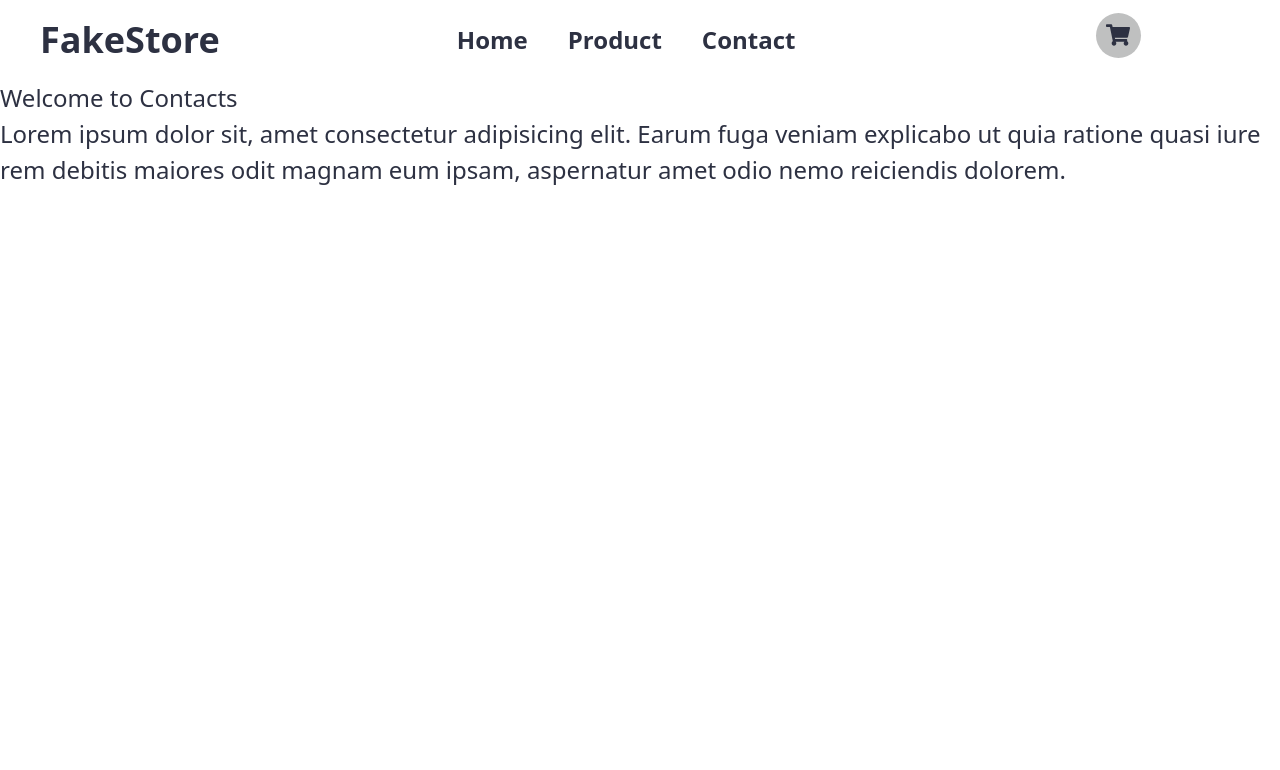
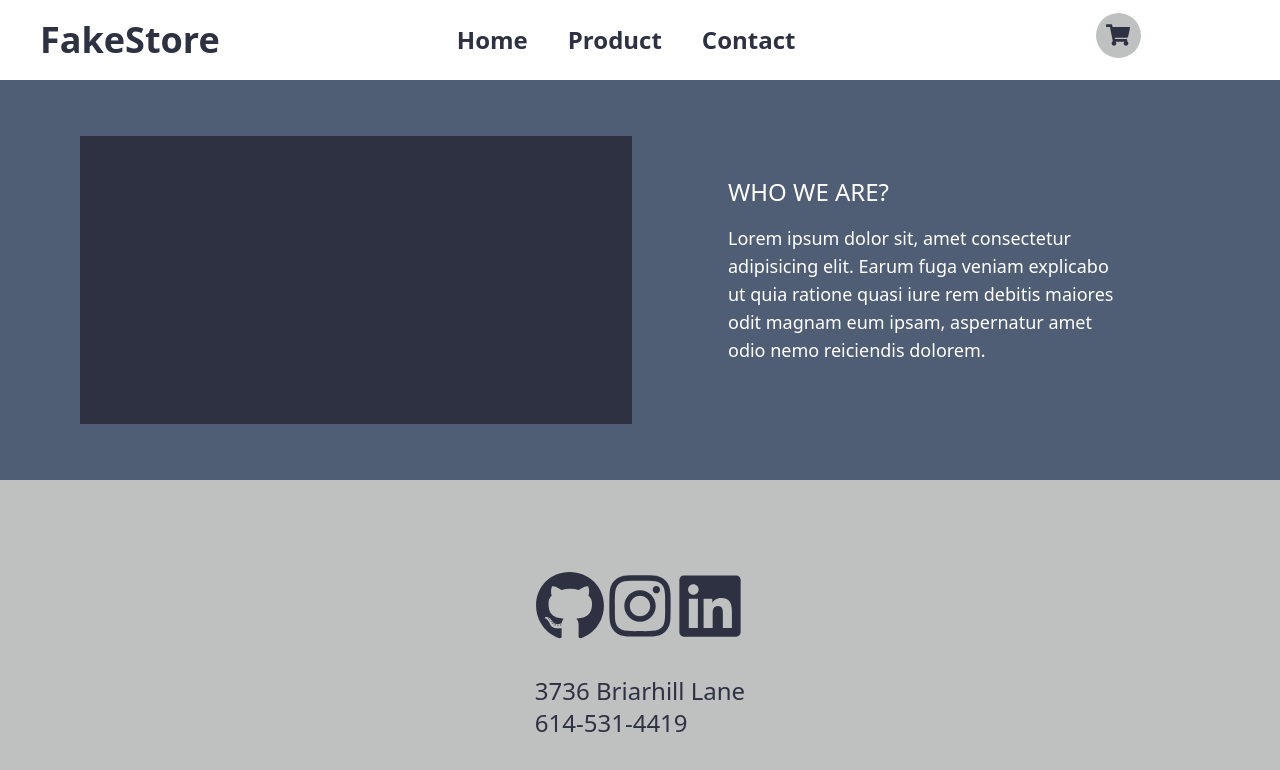
Before and after one commit to haroldm2598/Project-ecommerce, a React (Vite) app: page /Contact in a window 1280 px wide. Shown: the top 770 px of the page. Built offline with nearby package versions, Linux system fonts and the light colour scheme.

Commit message:
Add: product and contanct page

```diff
--- a/src/assets/styles/main.scss
+++ b/src/assets/styles/main.scss
@@ -23,6 +23,7 @@ body {
 	}
 }
 
-.homeContainer {
+.homeContainer,
+.productContainer {
 	background-color: $semiLight-color;
 }
--- a/src/components/Card.jsx
+++ b/src/components/Card.jsx
@@ -1,4 +1,5 @@
 import '../assets/styles/main.scss';
+import { FaShoppingCart } from 'react-icons/fa';
 
 export default function Card({ image, title, price }) {
 	return (
@@ -7,11 +8,16 @@ export default function Card({ image, title, price }) {
 				<img
 					src={image}
 					alt='homepage image'
-					className='w-full h-96 object-cover'
+					className='w-full h-72 object-cover'
 				/>
-				<div className=' text-2xl font-medium'>
-					<p>{title}</p>
-					<p>${price}</p>
+				<div>
+					<h3 className='text-xl font-medium'>{title}</h3>
+					<div className=' flex justify-between items-center'>
+						<p>${price}</p>
+						<span>
+							<FaShoppingCart />
+						</span>
+					</div>
 				</div>
 			</div>
 		</>
--- /dev/null
+++ b/src/components/GridCard.jsx
@@ -0,0 +1,7 @@
+export default function GridCard() {
+	return (
+		<>
+			<div className='w-80 h-80 bg-lightBlue'></div>
+		</>
+	);
+}
--- a/src/layout/RootLayout.jsx
+++ b/src/layout/RootLayout.jsx
@@ -1,5 +1,5 @@
 import '../assets/styles/main.scss';
-import { NavLink, Outlet } from 'react-router-dom';
+import { Link, NavLink, Outlet } from 'react-router-dom';
 import { FaShoppingCart } from 'react-icons/fa';
 
 export default function RootLayout() {
@@ -7,7 +7,10 @@ export default function RootLayout() {
 		<div className='rootLayout'>
 			<header>
 				<nav className='h-20 px-10 flex flex-wrap flex-row justify-between items-center font-bold '>
-					<h1 className='grow shrink text-4xl'>FakeStore</h1>
+					<h1 className='grow shrink text-4xl'>
+						<Link to='/'>FakeStore</Link>
+					</h1>
+
 					<div className='grow shrink basis-96 '>
 						<NavLink to='/' className='ml-10'>
 							Home
--- a/src/pages/Contact.jsx
+++ b/src/pages/Contact.jsx
@@ -1,13 +1,31 @@
+import { FaGithub, FaInstagram, FaLinkedin } from 'react-icons/fa';
+
 export default function Contact() {
 	return (
 		<>
-			<section>
-				<h1>Welcome to Contacts</h1>
-				<p>
-					Lorem ipsum dolor sit, amet consectetur adipisicing elit. Earum fuga
-					veniam explicabo ut quia ratione quasi iure rem debitis maiores odit
-					magnam eum ipsam, aspernatur amet odio nemo reiciendis dolorem.
-				</p>
+			<section className='h-auto px-20 py-14 flex flex-row gap-4 bg-lightBlue text-white'>
+				<div className='w-72 h-72 bg-darkBlue  grow shrink basis-auto'>
+					{/* <img src='' alt='' /> */}
+				</div>
+				<div className='w-72 py-10 px-20 grow shrink basis-auto'>
+					<h1 className='mb-4 text-2xl'>WHO WE ARE?</h1>
+					<p className='text-lg'>
+						Lorem ipsum dolor sit, amet consectetur adipisicing elit. Earum fuga
+						veniam explicabo ut quia ratione quasi iure rem debitis maiores odit
+						magnam eum ipsam, aspernatur amet odio nemo reiciendis dolorem.
+					</p>
+				</div>
+			</section>
+			<section className='h-96 px-20 py-14 bg-lightGray grid justify-center'>
+				<div className='flex flex-row justify-around items-center'>
+					<FaGithub size={70} />
+					<FaInstagram size={70} />
+					<FaLinkedin size={70} />
+				</div>
+				<div className='text-2xl'>
+					<p>3736 Briarhill Lane</p>
+					<p>614-531-4419</p>
+				</div>
 			</section>
 		</>
 	);
--- a/src/pages/Home.jsx
+++ b/src/pages/Home.jsx
@@ -3,15 +3,18 @@ import axios from 'axios';
 import '../assets/styles/main.scss';
 import homePageImg from '../assets/images/homepage.jpg';
 import Card from '../components/Card';
+import { Link } from 'react-router-dom';
 
 export default function Home() {
-	const [url, setUrl] = useState('https://fakestoreapi.com/products?limit=4');
+	// const [url, setUrl] = useState('https://fakestoreapi.com/products?limit=4');
 	const [fakeStoreData, setFakeStoreData] = useState([]);
 
 	useEffect(() => {
 		const fetchData = async () => {
 			try {
-				const response = await axios.get(url);
+				const response = await axios.get(
+					'https://fakestoreapi.com/products?limit=4'
+				);
 				setFakeStoreData(response.data);
 			} catch (e) {
 				console.log(e);
@@ -19,7 +22,7 @@ export default function Home() {
 		};
 
 		fetchData();
-	}, [url]);
+	});
 
 	const fakeStoreDataMap = fakeStoreData.map((item) => (
 		<Card
@@ -32,15 +35,17 @@ export default function Home() {
 
 	return (
 		<>
-			<section className='h-auto px-10 py-14 bg-slate-500 homeContainer'>
+			<section className='h-auto px-10 py-14 homeContainer'>
 				<div className='flex flex-row justify-center items-center'>
 					<div className='grow shrink basis-auto w-56 text-center'>
 						<h1 className='mb-6 px-10 text-6xl font-semibold'>
 							An exclusive and unique brands
 						</h1>
-						<button className='px-20 py-2 bg-redOrange hover:bg-redOrangeDark text-white font-semibold rounded-md '>
-							shop now
-						</button>
+						<Link to='/Product'>
+							<button className='px-20 py-2 bg-redOrange hover:bg-redOrangeDark text-white font-semibold rounded-md transition duration-200 ease-out hover:ease-in'>
+								shop now
+							</button>
+						</Link>
 					</div>
 					<div className='grow shrink basis-auto w-64 h-96 mx-5 rounded-2xl overflow-hidden'>
 						<img
@@ -50,18 +55,9 @@ export default function Home() {
 						/>
 					</div>
 				</div>
-
-				{/*
-				FEATURES SECTION
-				- set some useState
-				- set new Map() for remove duplicates
-				- image only
-				- use component name it as Card
-
-				*/}
 				<div className='featureContainer mt-20'>
 					<h1 className='text-4xl font-semibold'>Features</h1>
-					<div className='my-10 flex  justify-center gap-10'>
+					<div className='my-10 grid grid-cols-4 gap-10'>
 						{fakeStoreDataMap}
 					</div>
 				</div>
--- a/src/pages/Product.jsx
+++ b/src/pages/Product.jsx
@@ -1,14 +1,46 @@
-// 'https://fakestoreapi.com/products?limit=12
+// 'https://fakestoreapi.com/products?limit=12'
+import { useEffect, useState } from 'react';
+import '../assets/styles/main.scss';
+
+import Card from '../components/Card';
+import axios from 'axios';
+
 export default function Product() {
+	const [currentUrl, setCurrentUrl] = useState(
+		'https://fakestoreapi.com/products?limit=12'
+	);
+	const [productData, setProductData] = useState([]);
+
+	useEffect(() => {
+		const fetchData = async () => {
+			try {
+				const response = await axios.get(currentUrl);
+				setProductData(response.data);
+			} catch (e) {
+				console.log(e);
+			}
+		};
+
+		fetchData();
+	}, [currentUrl]);
+
+	console.log(productData);
+
+	const productDataMap = productData.map((item) => (
+		<Card
+			key={item.id}
+			image={item.image}
+			title={item.title}
+			price={item.price}
+		/>
+	));
 	return (
 		<>
-			<section>
-				<h1>Welcome to Product</h1>
-				<p>
-					Lorem ipsum dolor sit, amet consectetur adipisicing elit. Earum fuga
-					veniam explicabo ut quia ratione quasi iure rem debitis maiores odit
-					magnam eum ipsam, aspernatur amet odio nemo reiciendis dolorem.
-				</p>
+			<section className='h-auto px-10 py-14 productContainer'>
+				<h1 className='text-4xl font-semibold'>Product</h1>
+				<div className='my-10 grid grid-cols-4 auto-rows-auto gap-10 justify-items-center'>
+					{productDataMap}
+				</div>
 			</section>
 		</>
 	);
```
Also changed, not shown: .eslintrc.cjs.
